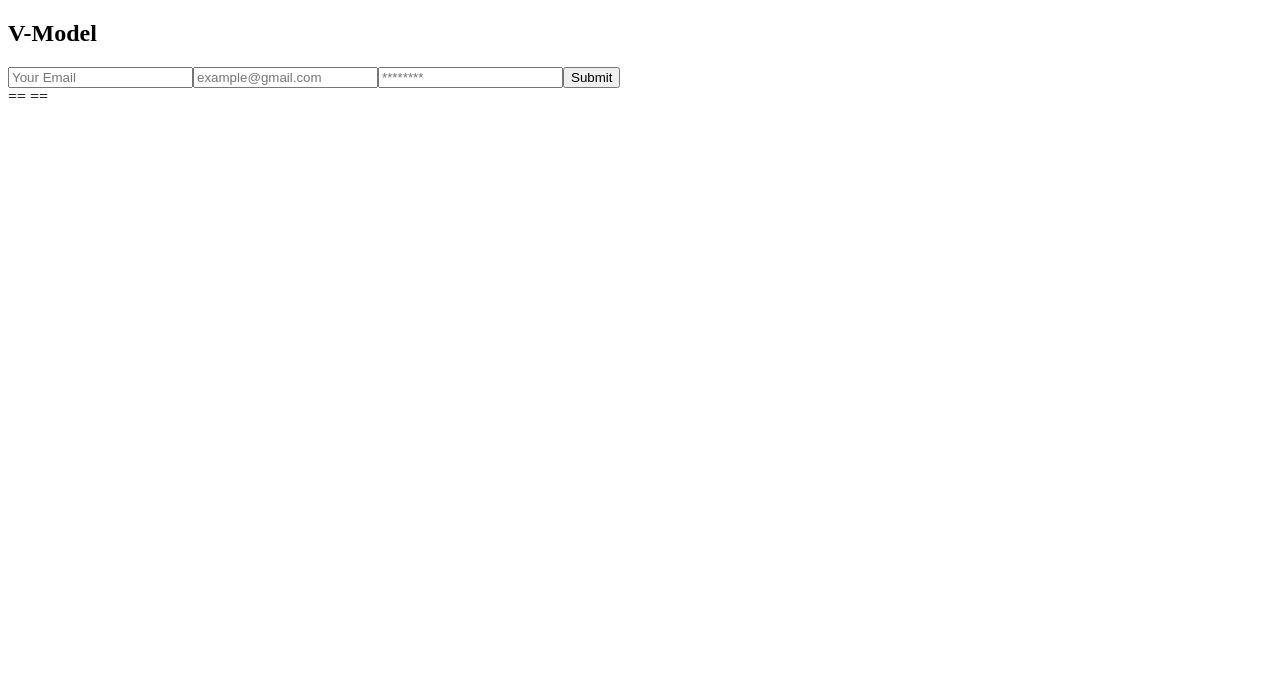
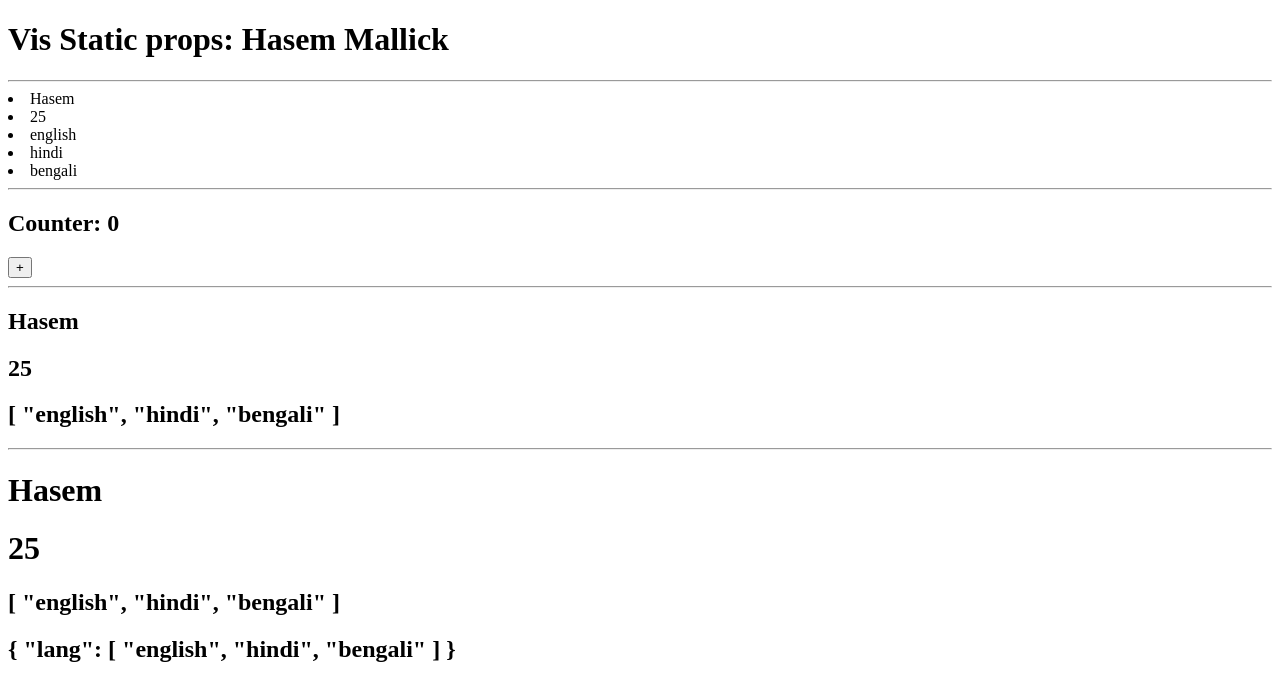
Before and after one commit to HasemMallick/vue-composition-api, a Vue app: page / in a window 1280 px wide. Shown: the top 700 px of the page. Built offline with nearby package versions, Linux system fonts and the light colour scheme.

Commit message:
props - basic to advance

```diff
--- a/src/App.vue
+++ b/src/App.vue
@@ -1,8 +1,28 @@
 <script setup>
-import FormComp from './components/FormComp.vue';
+import { reactive } from 'vue'
+import DynamicProps from './components/DynamicProps.vue';
+import ReactiveProps from './components/ReactiveProps.vue';
+import StaticProps from './components/StaticProps.vue';
+import PropValidation from './components/PropValidation.vue';
+import CustomPropValidation from './components/CustomPropValidation.vue';
+
+const name = "Hasem"
+const age = 25
+const lang = ['english', 'hindi', 'bengali']
+const obj = {lang: ['english', 'hindi', 'bengali']}
+
+const count = reactive({count: 0})
 
 </script>
 
 <template>
-    <FormComp />
+    <StaticProps name="Hasem Mallick" />
+    <hr>
+    <DynamicProps :name="name" :age="age" :lang="lang" />
+    <hr>
+    <ReactiveProps :count="count.count" />
+    <hr>
+    <PropValidation :name="name" :age="age" :lang="lang" />
+    <hr>
+    <CustomPropValidation :name="name" :age="age" :lang="lang" :obj="obj" />
 </template>
--- /dev/null
+++ b/src/components/CustomPropValidation.vue
@@ -0,0 +1,36 @@
+<script setup>
+const props = defineProps({
+    name:{
+        type: String,
+        validator: (propValue) => {
+            return ['Hasem', 'Mallick', 'bengali'].includes(propValue)  // is the name is exists in the provided array or  not
+        }
+    },
+    age: {
+        type: Number,
+        validator: (propValue) => {
+            return (propValue > 18 && propValue < 30)
+        }
+    },
+    lang: {
+        type: Array,
+        required: true,
+    },
+    obj: {
+        type: Object
+    }
+})
+</script>
+<template>
+    <div>
+        <h1>{{ props.name }}</h1>
+        <h1>{{ props.age }}</h1>
+        <h2>{{ props.lang }}</h2>
+        <h2>{{ props.obj }}</h2>
+    </div>
+</template>
+
+
+<style lang="scss" scoped>
+
+</style>
--- /dev/null
+++ b/src/components/DynamicProps.vue
@@ -0,0 +1,22 @@
+<script setup>
+const props = defineProps(['name', 'age', 'lang'])
+
+console.log(props)
+</script>
+
+<template>
+    <div>
+        <li>
+            {{ props.name }}
+        </li>
+        <li>
+            {{ props.age }}
+        </li>
+
+        <li v-for="(la, i) in props.lang" :key="i">
+            {{ la }}
+        </li>
+    </div>
+</template>
+
+<style lang="scss" scoped></style>
--- a/src/components/FormComp.vue
+++ /dev/null
@@ -1,39 +0,0 @@
-
-<script setup>
-import { ref, reactive } from 'vue';
-
-// good but there is a better way
-// const userName = ref("")
-// const userEmail = ref('')
-// const userPassword = ref('')
-
-// const submitHandler = () => {
-//     console.log(userName.value, userEmail.value, userPassword.value)
-// }
-
-const formInfo = reactive({userName: '', userEmail: '', userPassword: ''})
-
-const submitHandler = () => console.log(formInfo.userName, formInfo.userEmail, formInfo.userPassword)
-
-
-</script>
-
-<template>
-    <div>
-        <h2>V-Model </h2>
-        <form @submit.prevent="submitHandler">
-            <input type="text" placeholder="Your Email" v-model="formInfo.userName" >
-            <input type="email" placeholder="example@gmail.com" v-model="formInfo.userEmail">
-            <input type="password"  placeholder="********" v-model="formInfo.userPassword" >
-            <button type="submit" >Submit</button>
-        </form>
-    </div>
-
-    <div>
-        {{ formInfo.userName }} == {{ formInfo.userEmail }} == {{ formInfo.userPassword }}
-    </div>
-</template>
-
-<style lang="scss" scoped>
-
-</style>
--- /dev/null
+++ b/src/components/PropValidation.vue
@@ -0,0 +1,38 @@
+
+<script setup>
+// basic prop validation
+// const props = defineProps({
+//     name: String,
+//     age: Number,
+//     lang: Array
+// })
+
+// advance prop validation
+const props = defineProps({
+    name:{
+        type: String,
+        required: true,
+        default: "Provide Name "
+    },
+    age: {
+        type: Number,
+        required: true,
+    },
+    lang: {
+        type: Array,
+        required: true
+    }
+})
+</script>
+
+<template>
+    <div>
+        <h2>{{ props.name }}</h2>
+        <h2>{{ props.age }}</h2>
+        <h2>{{ props.lang }}</h2>
+    </div>
+</template>
+
+<style lang="scss" scoped>
+
+</style>
--- /dev/null
+++ b/src/components/ReactiveProps.vue
@@ -0,0 +1,18 @@
+<script setup>
+// Props are read only mutation is not allowed in props
+const props = defineProps(['count'])
+
+// console.log(props.count);
+
+</script>
+<template>
+    <div>
+        <h2>Counter: {{ props.count }}</h2>
+        <button type="submit" @click="props.count += 5" >+</button>
+    </div>
+</template>
+
+
+<style lang="scss" scoped>
+
+</style>
--- /dev/null
+++ b/src/components/StaticProps.vue
@@ -0,0 +1,17 @@
+
+<script setup>
+const props = defineProps(['name'])
+
+console.log(props);
+console.log(props.name);
+
+</script>
+
+<template>
+    <div>
+       <h1>Vis Static props: {{ props.name }}</h1>
+    </div>
+</template>
+<style lang="scss" scoped>
+
+</style>
```
